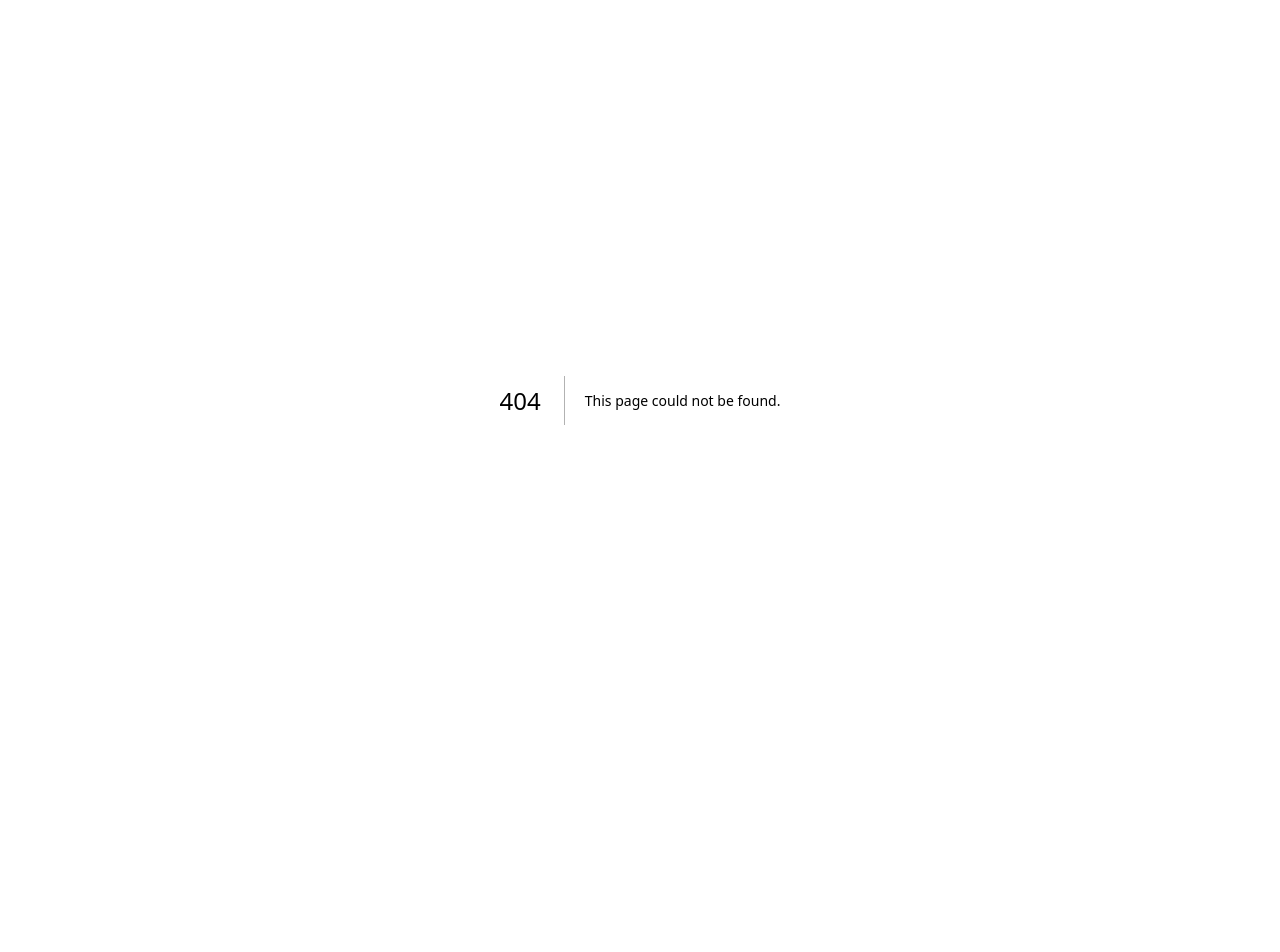
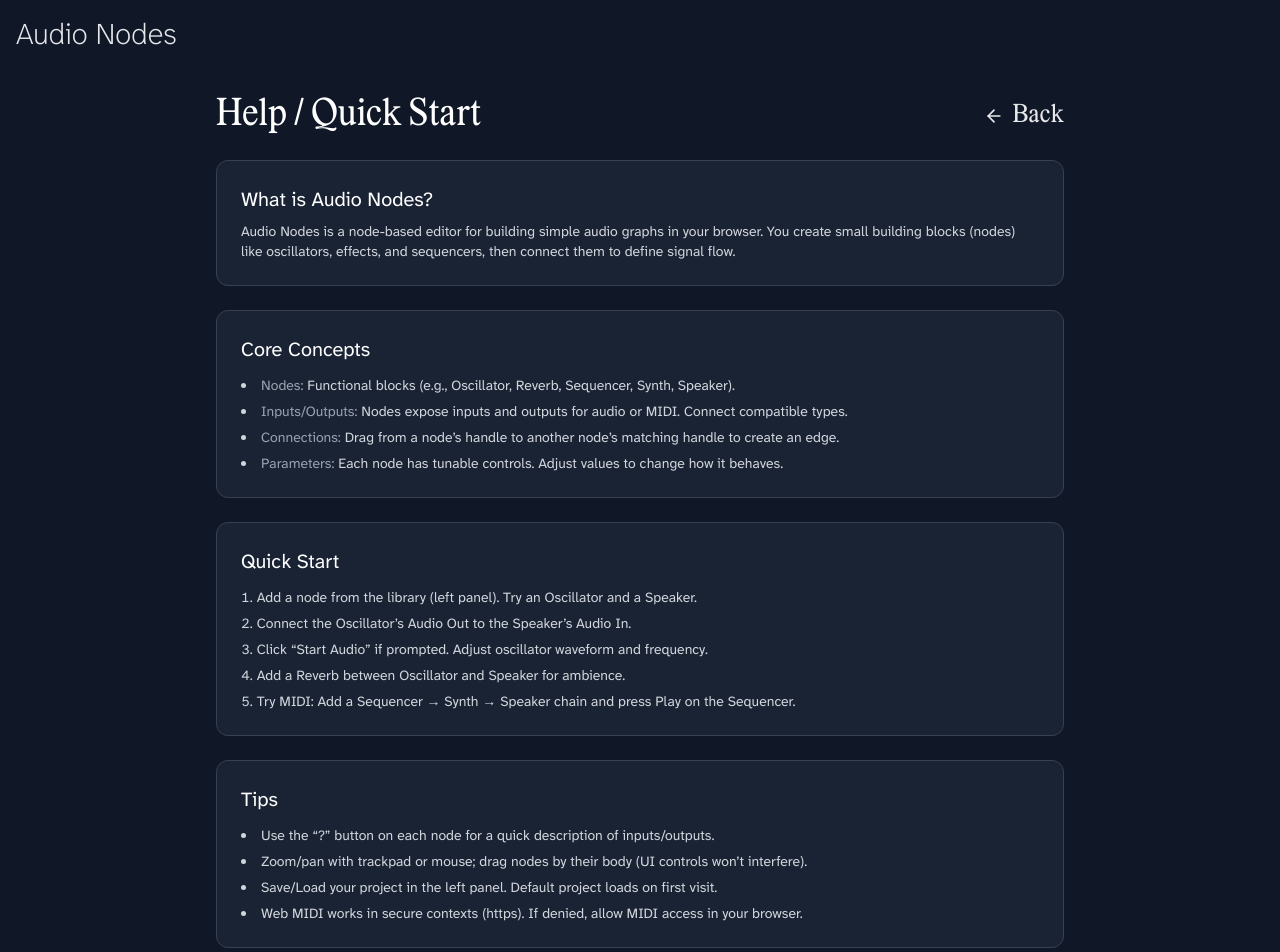
Before and after one commit to jonothanhunt/audio-nodes, a Next.js app: page /help in a window 1280 px wide. Before the commit this address had no page. Shown: the top 952 px of the page. Before the commit the page ends 800 px from the top, so only its background shows below. Built offline with nearby package versions, Linux system fonts and the light colour scheme.

Commit message:
Add info pages and centralise layout

```diff
--- /dev/null
+++ b/src/app/about/page.tsx
@@ -0,0 +1,61 @@
+import Link from "next/link";
+
+export default function AboutPage() {
+  return (
+    <div className="min-h-screen w-full bg-gray-900 text-white">
+      <div className="max-w-4xl mx-auto px-6 py-24">
+        <div className="flex items-center justify-between mb-6">
+          <h1
+            className="text-4xl"
+            style={{
+              fontFamily: "var(--font-lastik)",
+              fontWeight: 200,
+              fontVariationSettings: '"wght" 20',
+            }}
+          >
+            About
+          </h1>
+          <Link
+            href="/"
+            className="inline-flex items-center gap-2 text-white/90 hover:text-white text-2xl"
+            aria-label="Back to home"
+          >
+            <svg
+              className="w-5 h-5"
+              viewBox="0 0 24 24"
+              fill="none"
+              stroke="currentColor"
+              strokeWidth="2"
+              strokeLinecap="round"
+              strokeLinejoin="round"
+              aria-hidden="true"
+            >
+              <path d="M19 12H5" />
+              <path d="m12 19-7-7 7-7" />
+            </svg>
+            <span className="title-font">Back</span>
+          </Link>
+        </div>
+        <div className="bg-gray-800/70 border border-gray-700 rounded-xl p-6">
+          <p className="text-sm text-gray-300">
+            Hey! Thanks for trying out Audio Nodes! This is an experimental
+            project right now, mostly as an opportunity for me to learn more
+            about{" "}
+            <a
+              href="https://developer.mozilla.org/en-US/docs/WebAssembly"
+              target="_blank"
+              rel="noopener noreferrer"
+              className="underline text-blue-400 hover:text-blue-300"
+            >
+              wasm
+            </a>
+            and Rust.
+            <br />
+            <br />
+
+          </p>
+        </div>
+      </div>
+    </div>
+  );
+}
--- a/src/app/globals.css
+++ b/src/app/globals.css
@@ -1,8 +1,8 @@
 @import "tailwindcss";
 
 :root {
-  --background: #ffffff;
-  --foreground: #171717;
+  --background: #111827; /* Tailwind gray-900 */
+  --foreground: #e5e7eb; /* Tailwind gray-200 */
 }
 
 @theme inline {
@@ -13,22 +13,28 @@
   --font-title: var(--font-lastik);
 }
 
+/* Keep the same background in both schemes to avoid flashing/overscroll white */
 @media (prefers-color-scheme: dark) {
   :root {
-    --background: #0a0a0a;
-    --foreground: #ededed;
+    --background: #111827;
+    --foreground: #e5e7eb;
   }
 }
 
+html, body {
+  background-color: var(--background);
+}
+
 body {
-  background: var(--background);
   color: var(--foreground);
   font-family: var(--font-hyperlegible), system-ui, sans-serif;
 }
 
-/* Title helper: use Lastik variable font */
+/* Title helper: use Lastik variable font at very light weight */
 .title-font {
   font-family: var(--font-lastik), ui-sans-serif, system-ui, sans-serif;
+  font-variation-settings: "wght" 20;
+  font-weight: 20;
   letter-spacing: 0.01em;
 }
 
--- /dev/null
+++ b/src/app/help/page.tsx
@@ -0,0 +1,122 @@
+import Link from "next/link";
+
+export default function HelpPage() {
+  return (
+    <div className="min-h-screen w-full bg-gray-900 text-white">
+      <div className="max-w-4xl mx-auto px-6 py-24">
+        <div className="flex items-center justify-between mb-6">
+          <h1
+            className="text-4xl"
+            style={{
+              fontFamily: "var(--font-lastik)",
+              fontWeight: 200,
+              fontVariationSettings: '"wght" 20',
+            }}
+          >
+            Help / Quick Start
+          </h1>
+          <Link
+            href="/"
+            className="inline-flex items-center gap-2 text-white/90 hover:text-white text-2xl"
+            aria-label="Back to home"
+          >
+            <svg
+              className="w-5 h-5"
+              viewBox="0 0 24 24"
+              fill="none"
+              stroke="currentColor"
+              strokeWidth="2"
+              strokeLinecap="round"
+              strokeLinejoin="round"
+              aria-hidden="true"
+            >
+              <path d="M19 12H5" />
+              <path d="m12 19-7-7 7-7" />
+            </svg>
+            <span className="title-font">Back</span>
+          </Link>
+        </div>
+
+        <div className="space-y-6">
+          <section className="bg-gray-800/70 border border-gray-700 rounded-xl p-6">
+            <h2 className="text-xl mb-2">What is Audio Nodes?</h2>
+            <p className="text-sm text-gray-300">
+              Audio Nodes is a node-based editor for building simple audio
+              graphs in your browser. You create small building blocks (nodes)
+              like oscillators, effects, and sequencers, then connect them to
+              define signal flow.
+            </p>
+          </section>
+
+          <section className="bg-gray-800/70 border border-gray-700 rounded-xl p-6">
+            <h2 className="text-xl mb-3">Core Concepts</h2>
+            <ul className="list-disc list-inside text-sm text-gray-300 space-y-1.5">
+              <li>
+                <span className="text-gray-400">Nodes:</span> Functional blocks
+                (e.g., Oscillator, Reverb, Sequencer, Synth, Speaker).
+              </li>
+              <li>
+                <span className="text-gray-400">Inputs/Outputs:</span> Nodes
+                expose inputs and outputs for audio or MIDI. Connect compatible
+                types.
+              </li>
+              <li>
+                <span className="text-gray-400">Connections:</span> Drag from a
+                node’s handle to another node’s matching handle to create an
+                edge.
+              </li>
+              <li>
+                <span className="text-gray-400">Parameters:</span> Each node has
+                tunable controls. Adjust values to change how it behaves.
+              </li>
+            </ul>
+          </section>
+
+          <section className="bg-gray-800/70 border border-gray-700 rounded-xl p-6">
+            <h2 className="text-xl mb-3">Quick Start</h2>
+            <ol className="list-decimal list-inside text-sm text-gray-300 space-y-1.5">
+              <li>
+                Add a node from the library (left panel). Try an Oscillator and
+                a Speaker.
+              </li>
+              <li>
+                Connect the Oscillator’s Audio Out to the Speaker’s Audio In.
+              </li>
+              <li>
+                Click “Start Audio” if prompted. Adjust oscillator waveform and
+                frequency.
+              </li>
+              <li>Add a Reverb between Oscillator and Speaker for ambience.</li>
+              <li>
+                Try MIDI: Add a Sequencer → Synth → Speaker chain and press Play
+                on the Sequencer.
+              </li>
+            </ol>
+          </section>
+
+          <section className="bg-gray-800/70 border border-gray-700 rounded-xl p-6">
+            <h2 className="text-xl mb-3">Tips</h2>
+            <ul className="list-disc list-inside text-sm text-gray-300 space-y-1.5">
+              <li>
+                Use the “?” button on each node for a quick description of
+                inputs/outputs.
+              </li>
+              <li>
+                Zoom/pan with trackpad or mouse; drag nodes by their body (UI
+                controls won’t interfere).
+              </li>
+              <li>
+                Save/Load your project in the left panel. Default project loads
+                on first visit.
+              </li>
+              <li>
+                Web MIDI works in secure contexts (https). If denied, allow MIDI
+                access in your browser.
+              </li>
+            </ul>
+          </section>
+        </div>
+      </div>
+    </div>
+  );
+}
--- a/src/app/layout.tsx
+++ b/src/app/layout.tsx
@@ -2,6 +2,7 @@ import type { Metadata } from "next";
 import { Geist, Geist_Mono } from "next/font/google";
 import localFont from "next/font/local";
 import "./globals.css";
+import TitleBarCreds from "@/components/TitleBarCreds";
 
 const geistSans = Geist({
   variable: "--font-geist-sans",
@@ -38,8 +39,11 @@ export default function RootLayout({
   return (
     <html lang="en">
       <body
-        className={`${geistSans.variable} ${geistMono.variable} ${atkinsonHyperlegible.variable} ${lastik.variable} antialiased`}
+        className={`${geistSans.variable} ${geistMono.variable} ${atkinsonHyperlegible.variable} ${lastik.variable} antialiased bg-gray-900 text-white`}
       >
+        <div className="fixed top-4 left-4 right-4 z-[70] pointer-events-auto">
+          <TitleBarCreds />
+        </div>
         {children}
       </body>
     </html>
```
